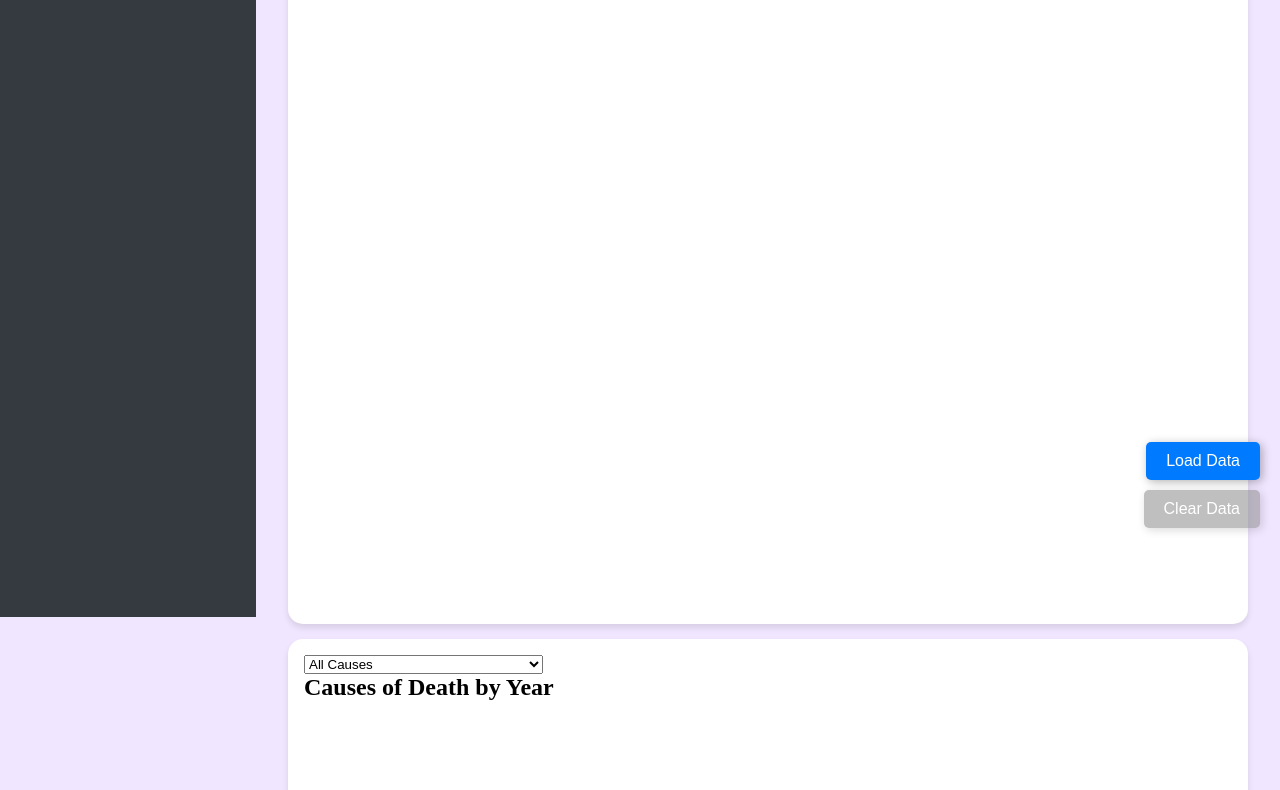
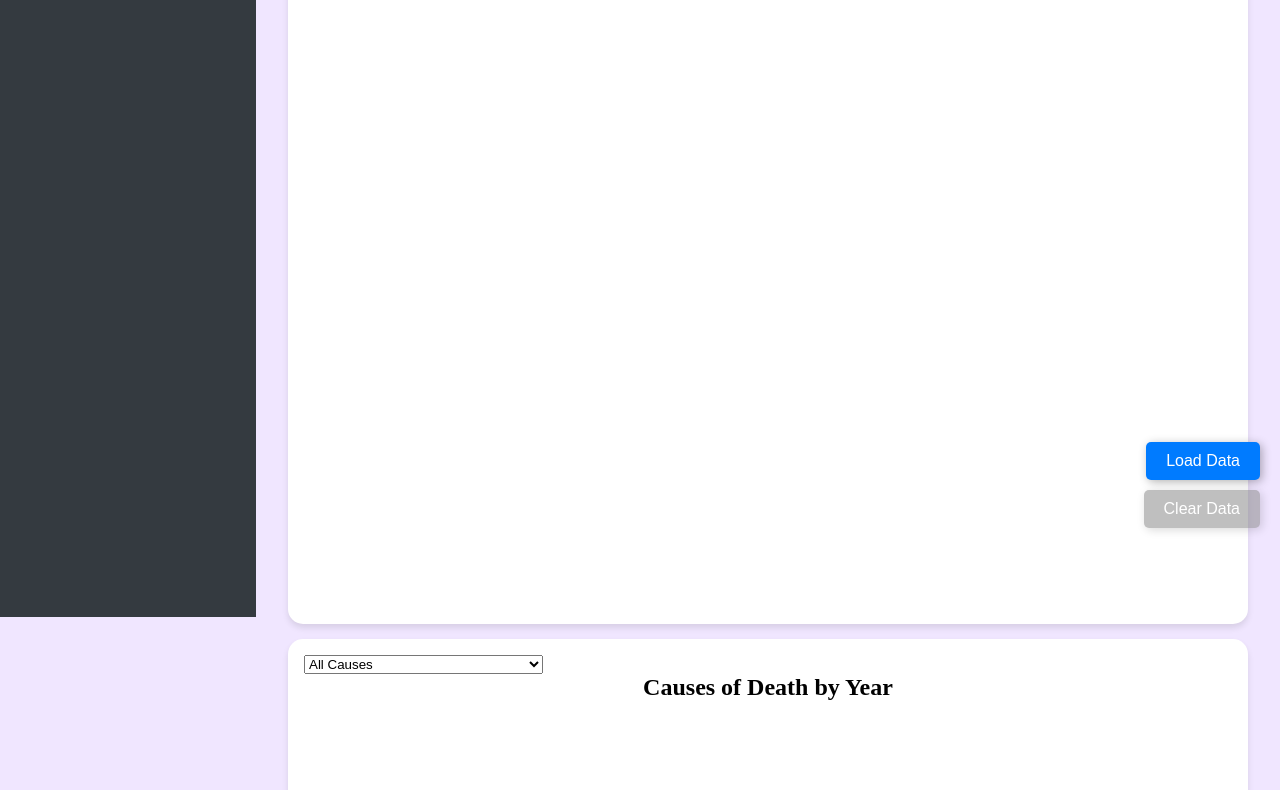
Before and after one commit to dvc0310/mortality-rate-visualization, a plain HTML site: page index.html in a window 1280 px wide. Shown: the part 252-1042 px from the top of the page. Drawn offline with nearby package versions, Linux system fonts and the light colour scheme.

Commit message:
Update style.css

```diff
--- a/style.css
+++ b/style.css
@@ -160,3 +160,8 @@ header {
     background-color: gray; /* Changes the button's background color to gray */
     cursor: not-allowed; /* Changes the cursor to indicate that the button is not clickable */
 }
+
+h2 {
+    margin: 0 auto;
+    display: table;
+}
```
